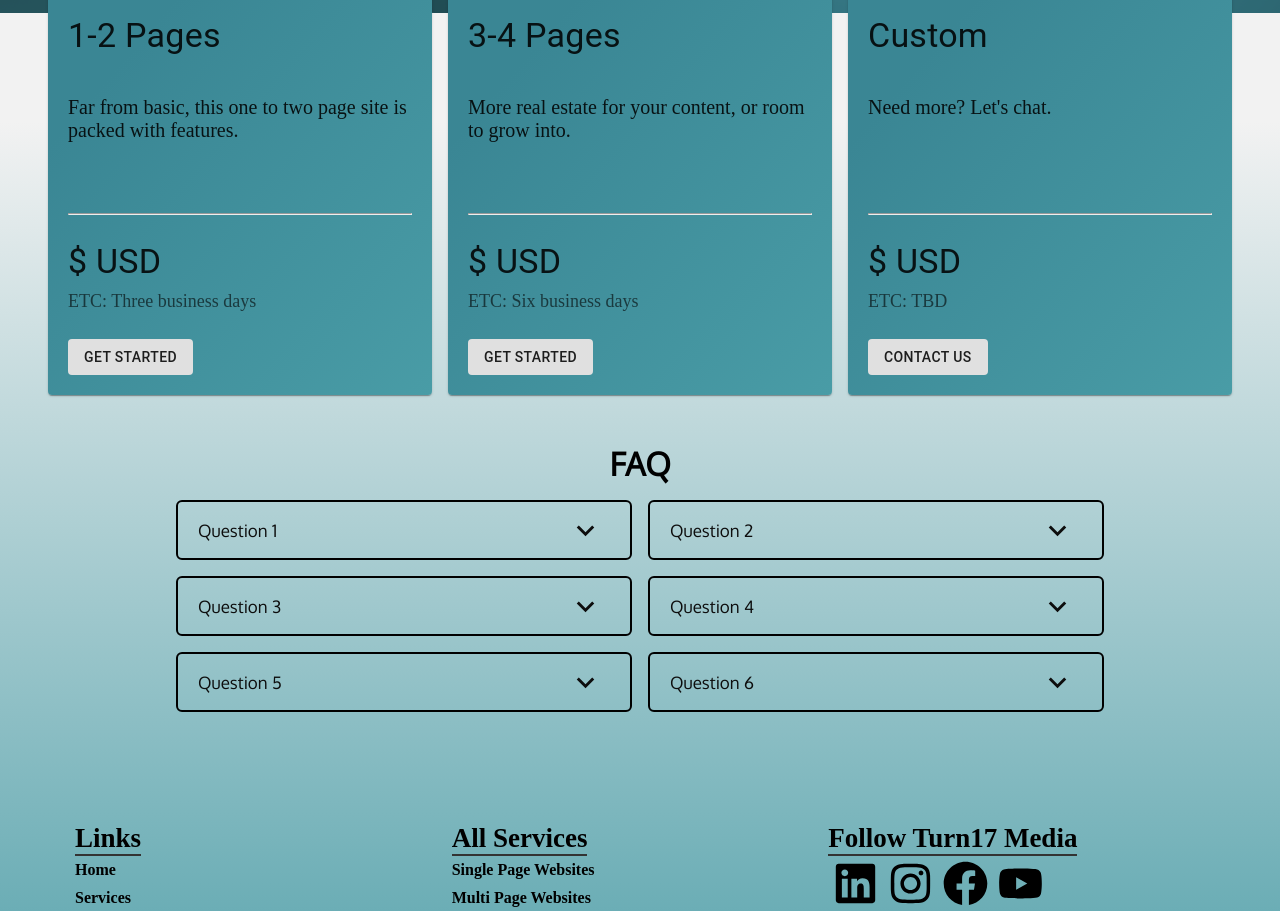
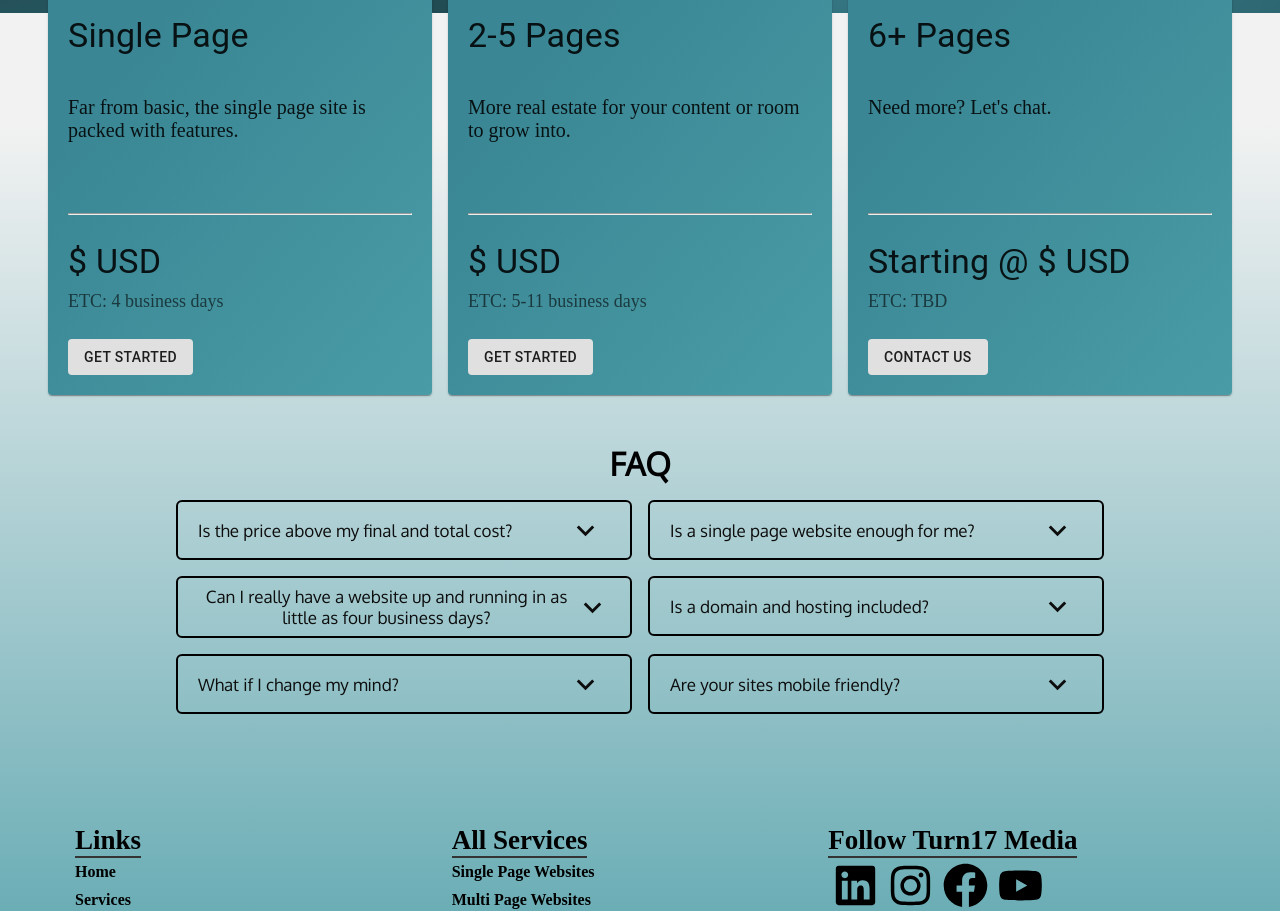
Before and after one commit to argounova/turn17-media, a Next.js app: page /pricing in a window 1280 px wide. Shown: the part 689-1600 px from the top of the page. Built offline with nearby package versions, Linux system fonts and the light colour scheme; no server answers.

Commit message:
faq content

```diff
--- a/components/Faq/questions.js
+++ b/components/Faq/questions.js
@@ -1,33 +1,33 @@
 const questions = [
     {
         id: '1',
-        question: 'Question 1',
-        answer: 'Answer 1',
+        question: 'Is the price above my final and total cost?',
+        answer: 'Yes.  We do not collect any additional fees or taxes.  Please note that you may be required to pay taxes on electronically delivered software in your home state.  Check your local regulations for details.',
     },
     {
         id: '2',
-        question: 'Question 2',
-        answer: 'Answer 2',
+        question: 'Is a single page website enough for me?',
+        answer: 'You might be surprised at how much content can reasonbly fit on a single page site.  Modals (or pop-ups) cover things like photo galleries, contact or sign-up forms, and more.  There is technically no limit to how far down you can scroll on one page and features like a navigation menu and links to other parts of the same page are included.',
     },
     {
         id: '3',
-        question: 'Question 3',
-        answer: 'Answer 3',
+        question: 'Can I really have a website up and running in as little as four business days?',
+        answer: 'Yes!  But (there is always a but)...keep in mind that the estimated time to completion, or ETC, listed is for design and development only.  Other considerations such as securing a domain, setting up hosting and providing Turn17 Media with photos/content can add time.  If you happen to have everything else in place then there is no reason your site cannot go live at the end of development.',
     },
     {
         id: '4',
-        question: 'Question 4',
-        answer: 'Answer 4',
+        question: 'Is a domain and hosting included?',
+        answer: 'No, however, we may be able to help you with that.  A comprehensive list of what is included will be available after clicking Get Started above.',
     },
     {
         id: '5',
-        question: 'Question 5',
-        answer: 'Answer 5',
+        question: 'What if I change my mind?',
+        answer: 'Congratulations, you are human!  A change of mind (or heart) is understandable and not entirely unexpected.  Whether you want different colors/fonts or feel the need to switch from a single page to a multi page website, we got you.  Your happiness is paramount and we will work with you on whatever the issue.  Greater detail surrounding refunds or cancellations will be available before submitting your deposit.',
     },
     {
         id: '6',
-        question: 'Question 6',
-        answer: 'Answer 6',
+        question: 'Are your sites mobile friendly?',
+        answer: 'Absolutely.  We have a mobile-first design philosophy ensuring your site will look and function beautifully no matter the screen size.',
     },
 ]
 
--- a/components/PricingCards/pricingStructure.js
+++ b/components/PricingCards/pricingStructure.js
@@ -1,27 +1,27 @@
 const pricingStructure = [
     {
         tier: '1',
-        title: '1-2 Pages',
-        subtitle: 'Far from basic, this one to two page site is packed with features.',
+        title: 'Single Page',
+        subtitle: 'Far from basic, the single page site is packed with features.',
         price: '$ USD',
-        etc: 'ETC: Three business days',
+        etc: 'ETC: 4 business days',
         btnText: 'Get Started',
         href: '/get-started/singlepage'
     },
     {
         tier: '2',
-        title: '3-4 Pages',
-        subtitle: 'More real estate for your content, or room to grow into.',
+        title: '2-5 Pages',
+        subtitle: 'More real estate for your content or room to grow into.',
         price: '$ USD',
-        etc: 'ETC: Six business days',
+        etc: 'ETC: 5-11 business days',
         btnText: 'Get Started',
         href: '/get-started/multipage'
     },
     {
         tier: '3',
-        title: 'Custom',
+        title: '6+ Pages',
         subtitle: `Need more?  Let's chat.`,
-        price: '$ USD',
+        price: 'Starting @ $ USD',
         etc: 'ETC: TBD',
         btnText: 'Contact Us',
         href: '/contact'
```
Also changed, not shown: components/MainFeatures.jsx (+6 -6 lines).
